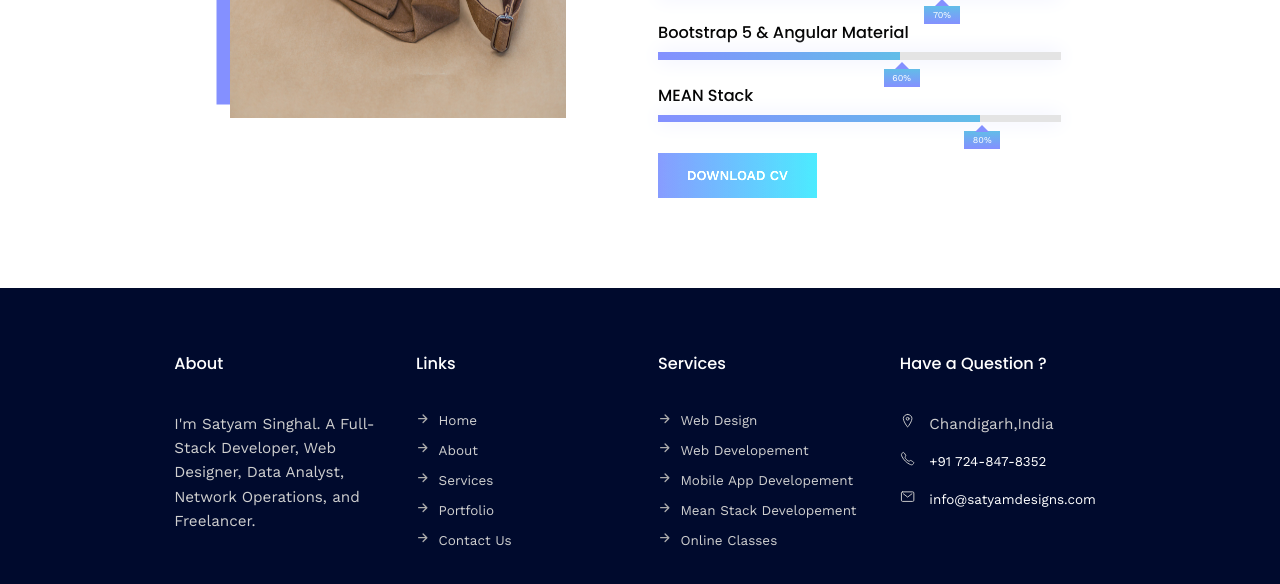
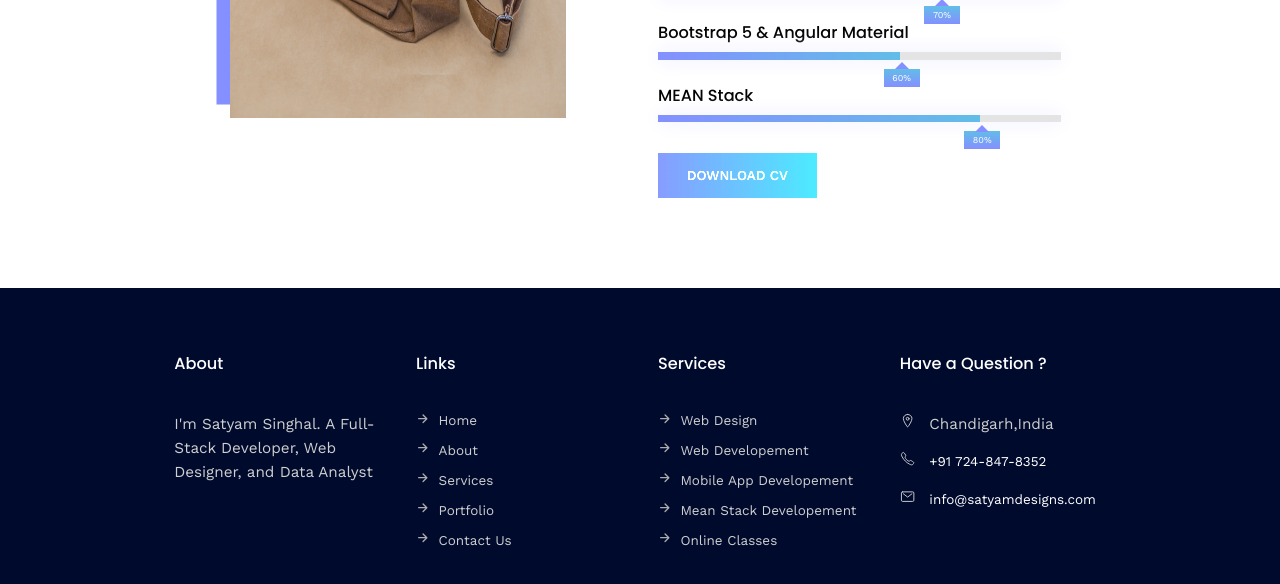
Before and after one commit to SatyamSinghal108/mywebsitelive, a plain HTML site: page about.html in a window 1280 px wide. Shown: the part 759-1343 px from the top of the page. Drawn offline with nearby package versions, Linux system fonts and the light colour scheme.

Commit message:
Update about.html

```diff
--- a/about.html
+++ b/about.html
@@ -110,8 +110,7 @@
         <div class="container grid grid-four-column">
           <div class="f-about">
             <h3>About</h3>
-            <p>I'm Satyam Singhal. A Full-Stack Developer, Web Designer, Data Analyst, Network
-              Operations, and Freelancer.</p>
+            <p>I'm Satyam Singhal. A Full-Stack Developer, Web Designer, and Data Analyst</p>
           </div>
           <!-- End -->
           <div class="f-links">
```
